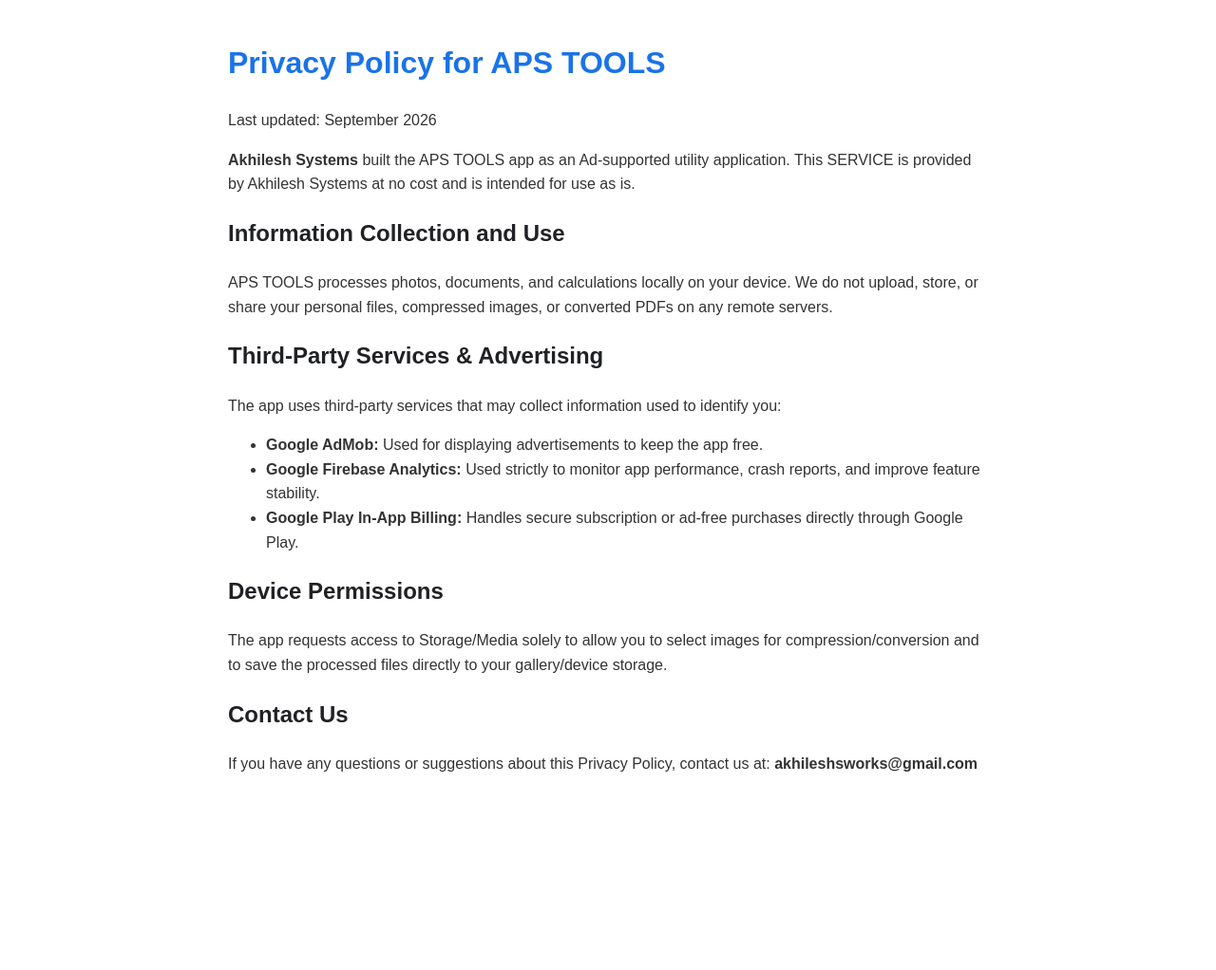
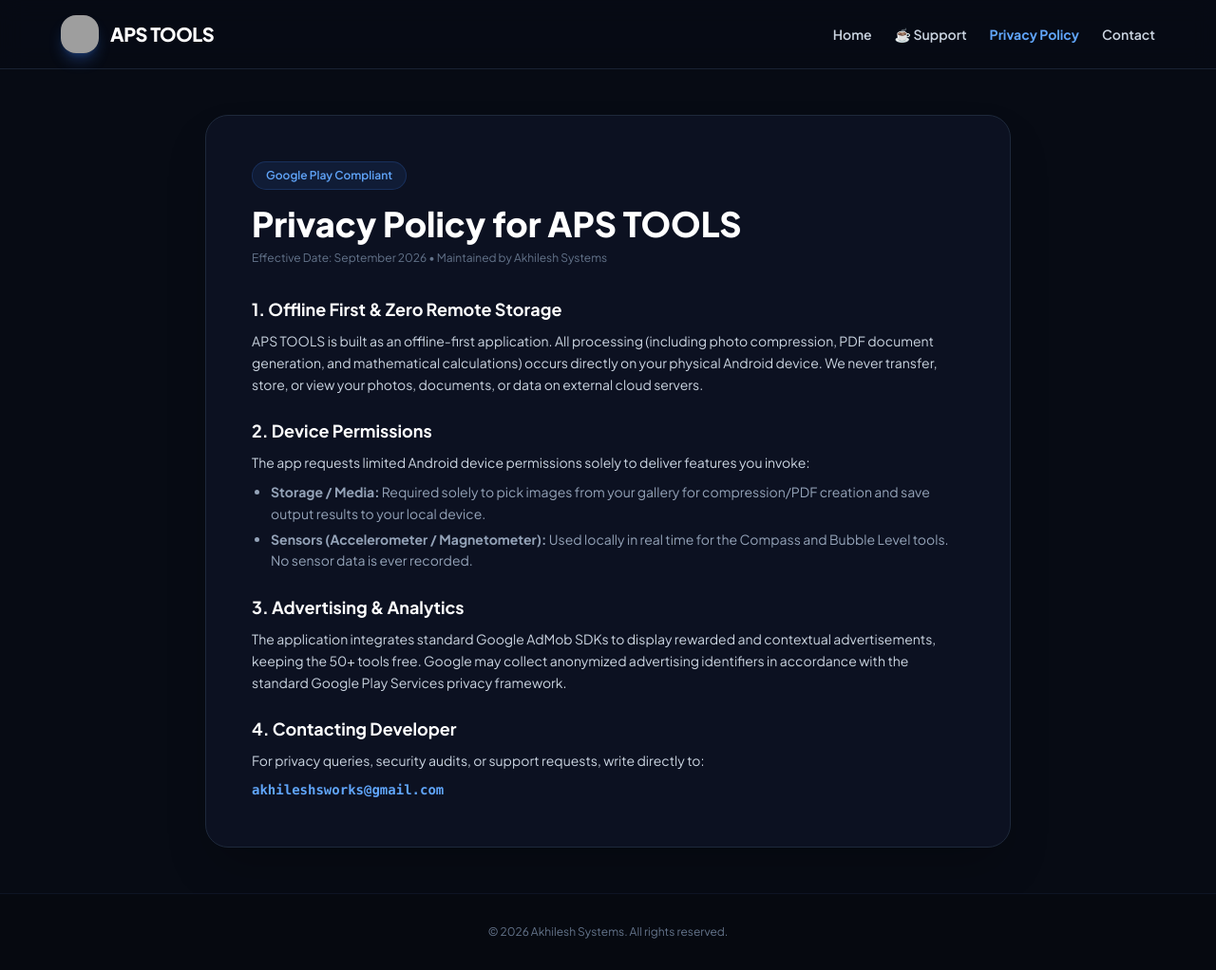
Before and after one commit to akhileshsavali18-beep/Smarttoolkit, a plain HTML site: page privacy-policy.html in a window 1280 px wide. Shown: the whole page at 95% size. Before the commit the page ends 854 px from the top, so only its background shows below. Drawn offline with nearby package versions, Linux system fonts and the light colour scheme; grey boxes are pictures that could not be loaded.

Commit message:
Update privacy-policy.html

```diff
--- a/privacy-policy.html
+++ b/privacy-policy.html
@@ -4,32 +4,91 @@
     <meta charset="UTF-8">
     <meta name="viewport" content="width=device-width, initial-scale=1.0">
     <title>Privacy Policy - APS TOOLS</title>
+    <script src="https://cdn.tailwindcss.com"></script>
+    <link href="https://fonts.googleapis.com/css2?family=Plus+Jakarta+Sans:wght@400;500;600;700;800&display=swap" rel="stylesheet">
     <style>
-        body { font-family: Arial, sans-serif; line-height: 1.6; padding: 20px; max-width: 800px; margin: auto; color: #333; }
-        h1 { color: #1a73e8; }
-        h2 { color: #202124; margin-top: 20px; }
+        body { font-family: 'Plus Jakarta Sans', sans-serif; }
     </style>
 </head>
-<body>
-    <h1>Privacy Policy for APS TOOLS</h1>
-    <p>Last updated: September 2026</p>
-    <p><strong>Akhilesh Systems</strong> built the APS TOOLS app as an Ad-supported utility application. This SERVICE is provided by Akhilesh Systems at no cost and is intended for use as is.</p>
+<body class="bg-[#070b14] text-slate-100 min-h-screen flex flex-col justify-between selection:bg-blue-600 selection:text-white">
 
-    <h2>Information Collection and Use</h2>
-    <p>APS TOOLS processes photos, documents, and calculations locally on your device. We do not upload, store, or share your personal files, compressed images, or converted PDFs on any remote servers.</p>
+    <!-- Header Navigation with App Logo -->
+    <header class="border-b border-slate-800/80 backdrop-blur-md sticky top-0 z-50 bg-[#070b14]/90 px-6 py-4">
+        <div class="max-w-6xl mx-auto flex justify-between items-center">
+            <a href="index.html" class="flex items-center space-x-3 group">
+                <img src="ic_launcher.png" alt="APS TOOLS" class="w-10 h-10 rounded-2xl object-cover shadow-lg shadow-blue-500/30 group-hover:scale-105 transition-transform" onerror="this.src='https://via.placeholder.com/40/2563eb/ffffff?text=APS'" />
+                <span class="text-xl font-extrabold tracking-tight text-white block leading-none">APS TOOLS</span>
+            </a>
 
-    <h2>Third-Party Services & Advertising</h2>
-    <p>The app uses third-party services that may collect information used to identify you:</p>
-    <ul>
-        <li><strong>Google AdMob:</strong> Used for displaying advertisements to keep the app free.</li>
-        <li><strong>Google Firebase Analytics:</strong> Used strictly to monitor app performance, crash reports, and improve feature stability.</li>
-        <li><strong>Google Play In-App Billing:</strong> Handles secure subscription or ad-free purchases directly through Google Play.</li>
-    </ul>
+            <nav class="hidden md:flex items-center space-x-6 text-sm font-semibold text-slate-300">
+                <a href="index.html" class="hover:text-blue-400 transition">Home</a>
+                <a href="donate.html" class="hover:text-blue-400 transition">☕ Support</a>
+                <a href="privacy-policy.html" class="text-blue-400 font-bold transition">Privacy Policy</a>
+                <a href="mailto:akhileshsworks@gmail.com" class="hover:text-blue-400 transition">Contact</a>
+            </nav>
 
-    <h2>Device Permissions</h2>
-    <p>The app requests access to Storage/Media solely to allow you to select images for compression/conversion and to save the processed files directly to your gallery/device storage.</p>
+            <button onclick="toggleMenu()" class="md:hidden p-2.5 rounded-xl bg-slate-900 border border-slate-800 text-slate-300 focus:outline-none" aria-label="Toggle navigation">
+                <svg class="w-6 h-6" fill="none" stroke="currentColor" viewBox="0 0 24 24">
+                    <path stroke-linecap="round" stroke-linejoin="round" stroke-width="2" d="M4 6h16M4 12h16M4 18h16"/>
+                </svg>
+            </button>
+        </div>
 
-    <h2>Contact Us</h2>
-    <p>If you have any questions or suggestions about this Privacy Policy, contact us at: <strong>akhileshsworks@gmail.com</strong></p>
+        <div id="mobileMenu" class="hidden md:hidden px-4 pt-4 pb-6 space-y-3 border-t border-slate-800/80 mt-3 bg-[#070b14]">
+            <a href="index.html" class="block px-3 py-2 rounded-xl text-base font-medium text-slate-300 hover:bg-slate-900">🏠 Home</a>
+            <a href="donate.html" class="block px-3 py-2 rounded-xl text-base font-medium text-amber-400 hover:bg-slate-900">☕ Support Developer</a>
+            <a href="privacy-policy.html" class="block px-3 py-2 rounded-xl text-base font-medium text-white bg-slate-900/80">🛡️ Privacy Policy</a>
+            <a href="mailto:akhileshsworks@gmail.com" class="block px-3 py-2 rounded-xl text-base font-medium text-blue-400 hover:bg-slate-900">✉️ Contact</a>
+        </div>
+    </header>
+
+    <!-- Privacy Content -->
+    <main class="max-w-4xl mx-auto px-6 py-12 flex-1">
+        <div class="bg-slate-900/60 border border-slate-800 rounded-3xl p-8 sm:p-12 shadow-2xl">
+            <span class="px-3.5 py-1.5 rounded-full text-xs font-semibold bg-blue-500/10 text-blue-400 border border-blue-500/20 inline-block mb-4">
+                Google Play Compliant
+            </span>
+            <h1 class="text-3xl sm:text-4xl font-extrabold text-white mb-2">Privacy Policy for APS TOOLS</h1>
+            <p class="text-xs text-slate-500 mb-8">Effective Date: September 2026 • Maintained by Akhilesh Systems</p>
+
+            <div class="space-y-6 text-sm text-slate-300 leading-relaxed">
+                <section>
+                    <h2 class="text-lg font-bold text-white mb-2">1. Offline First & Zero Remote Storage</h2>
+                    <p>APS TOOLS is built as an offline-first application. All processing (including photo compression, PDF document generation, and mathematical calculations) occurs directly on your physical Android device. We never transfer, store, or view your photos, documents, or data on external cloud servers.</p>
+                </section>
+
+                <section>
+                    <h2 class="text-lg font-bold text-white mb-2">2. Device Permissions</h2>
+                    <p>The app requests limited Android device permissions solely to deliver features you invoke:</p>
+                    <ul class="list-disc pl-5 mt-2 space-y-1 text-slate-400">
+                        <li><strong>Storage / Media:</strong> Required solely to pick images from your gallery for compression/PDF creation and save output results to your local device.</li>
+                        <li><strong>Sensors (Accelerometer / Magnetometer):</strong> Used locally in real time for the Compass and Bubble Level tools. No sensor data is ever recorded.</li>
+                    </ul>
+                </section>
+
+                <section>
+                    <h2 class="text-lg font-bold text-white mb-2">3. Advertising & Analytics</h2>
+                    <p>The application integrates standard Google AdMob SDKs to display rewarded and contextual advertisements, keeping the 50+ tools free. Google may collect anonymized advertising identifiers in accordance with the standard Google Play Services privacy framework.</p>
+                </section>
+
+                <section>
+                    <h2 class="text-lg font-bold text-white mb-2">4. Contacting Developer</h2>
+                    <p>For privacy queries, security audits, or support requests, write directly to:</p>
+                    <p class="mt-2 text-blue-400 font-semibold font-mono">akhileshsworks@gmail.com</p>
+                </section>
+            </div>
+        </div>
+    </main>
+
+    <!-- Footer -->
+    <footer class="border-t border-slate-900/80 py-8 text-center text-xs text-slate-500 bg-[#060910]">
+        <p>© 2026 Akhilesh Systems. All rights reserved.</p>
+    </footer>
+
+    <script>
+        function toggleMenu() {
+            document.getElementById('mobileMenu').classList.toggle('hidden');
+        }
+    </script>
 </body>
 </html>
```
